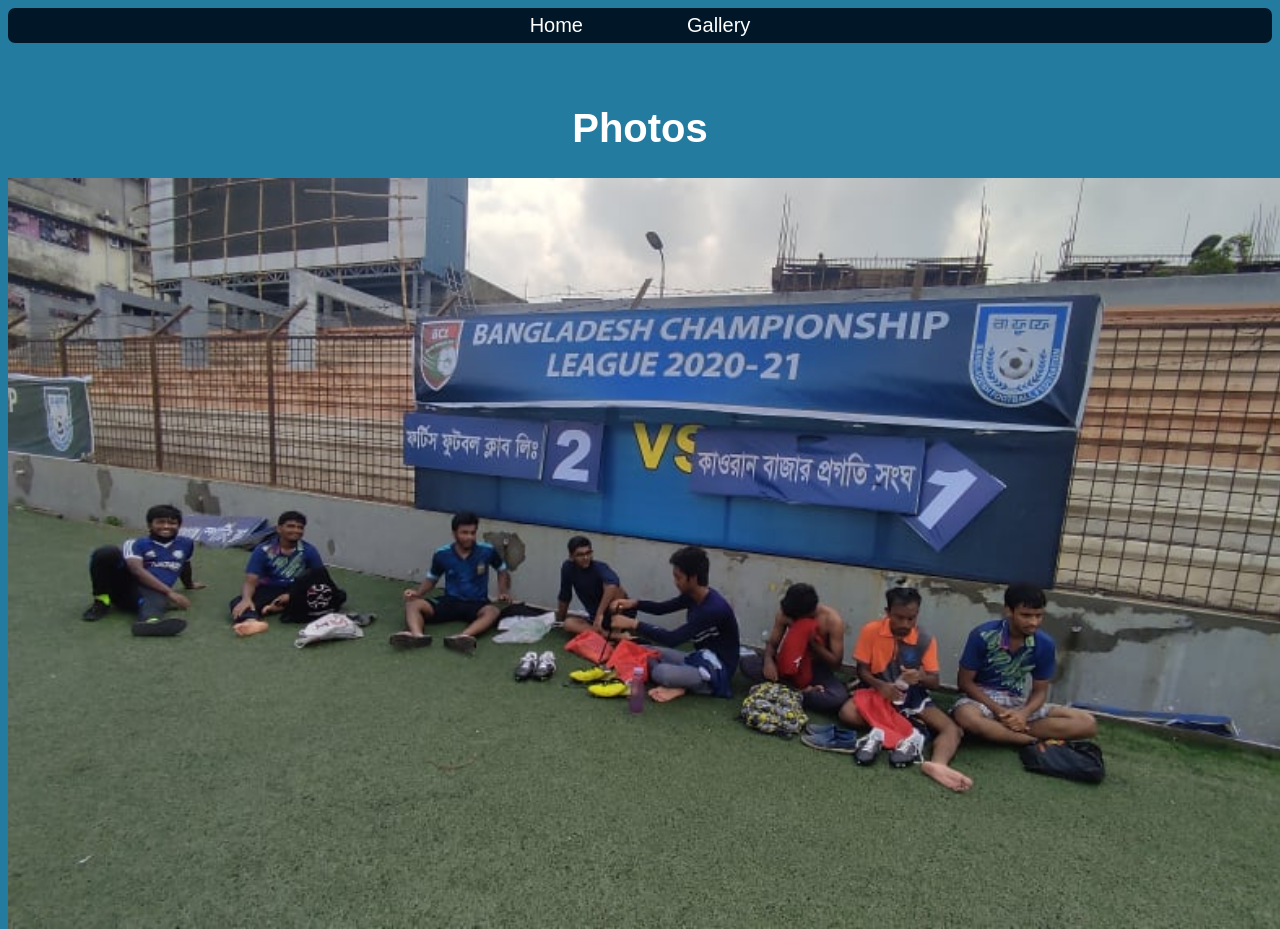
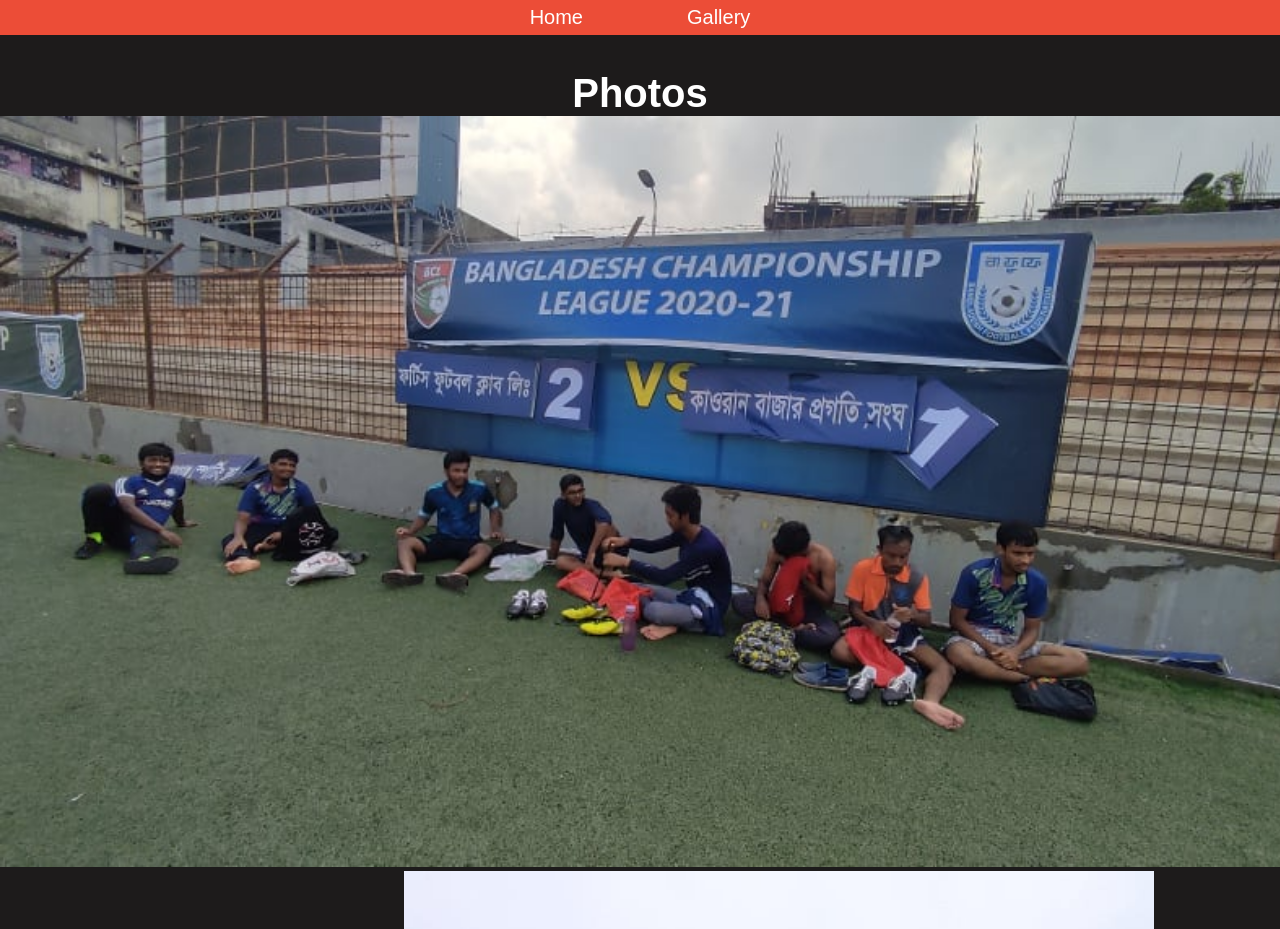
Before and after one commit to jabed11/footballforever, a plain HTML site: page photo.html in a window 1280 px wide. Shown: the top 929 px of the page. Drawn offline with Linux system fonts and the light colour scheme.

Commit message:
color fix

```diff
--- a/index.css
+++ b/index.css
@@ -4,11 +4,11 @@
 }
 
 body{
-	background-color: #247ba0;
+	background-color: #1D1B1B;
 }
 
 .navbar{
-	background-color: #011627;
+	background-color: #EC4D37;
 	padding: 6px 17px;
 	text-align: center;
 }
@@ -22,6 +22,11 @@ body{
 	cursor: pointer;
 }
 
+.navbar a:hover{
+	background-color: rgba(208, 212, 0, 0.7);
+	padding: 7px 50px;
+}
+
 .dropdown-container{
 	display: inline;
 	position: relative;
@@ -29,9 +34,9 @@ body{
 
 .dropdown-content{
 	position: absolute;
-	top: 27px;
+	top: 26px;
 	right: 0px;
-	background-color: #011627;
+	background-color: #EC4D37;
 	text-align: center;
 	font-family: sans-serif;
 	border-radius: 10px;
--- a/photo.css
+++ b/photo.css
@@ -1,12 +1,16 @@
+*{
+	margin: 0;
+	padding: 0;
+}
+
 body{
-	background-color: #247ba0;
+	background-color: #1D1B1B;
 }
 
 .navbar{
-	background-color: #011627;
+	background-color: #EC4D37;
 	padding: 6px 17px;
 	text-align: center;
-	border-radius: 7px;
 }
 
 .navbar a{
@@ -16,6 +20,11 @@ body{
 	font-family: sans-serif;
 	padding: 10px 50px;
 	cursor: pointer;
+}
+
+.navbar a:hover{
+	background-color: rgba(208, 212, 0, 0.7);
+	padding: 7px 50px;
 }
 
 .dropdown-container{
```
